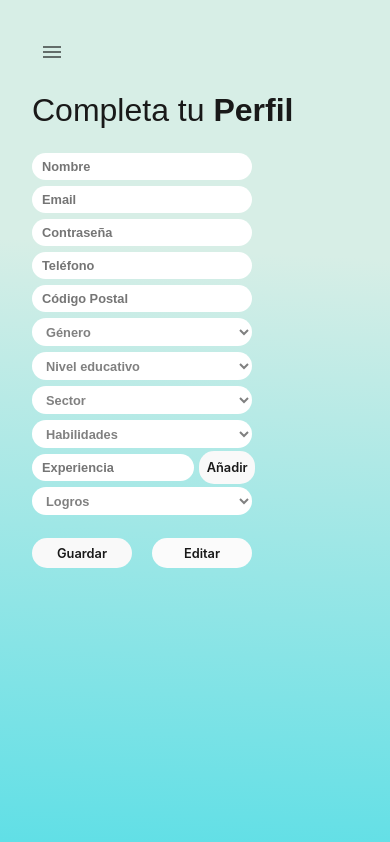
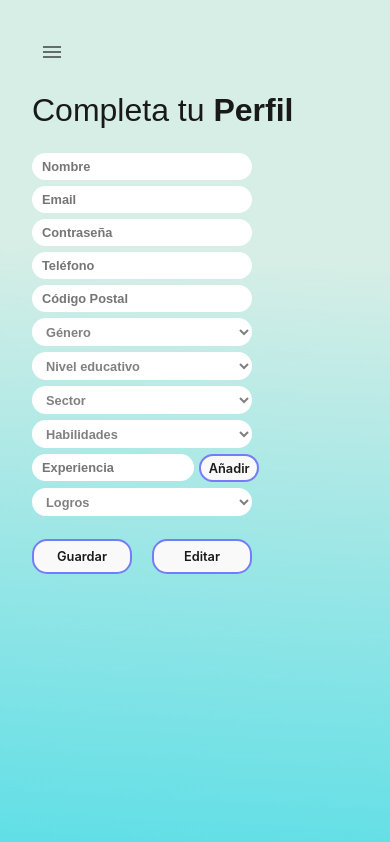
Before and after one commit to IKLANLO/desafioFS_frontend, a React (Vite) app in the folder redux-intro/: page /register in a window 390 px wide. Built offline with nearby package versions, Linux system fonts and the light colour scheme.

Commit message:
añadido diseño responsive a registro

```diff
--- a/redux-intro/src/components/Register/Register.jsx
+++ b/redux-intro/src/components/Register/Register.jsx
@@ -158,7 +158,9 @@ const Register = () => {
             name="Genero"
             value={Genero}
             onChange={onChange}>
-            <option value="">Género</option>
+            <option value="" disabled>
+              Género
+            </option>
             <option value="Mujer">Mujer</option>
             <option value="Hombre">Hombre</option>
             <option value="Otro">Otro</option>
@@ -171,7 +173,9 @@ const Register = () => {
             name="Educacion"
             value={Educacion}
             onChange={onChange}>
-            <option value="">Nivel educativo</option>
+            <option value="" disabled>
+              Nivel educativo
+            </option>
             {educacionData.map((item, index) => (
               <option key={index} value={item}>
                 {item}
@@ -186,7 +190,9 @@ const Register = () => {
             name="Sector"
             value={Sector}
             onChange={onChange}>
-            <option value="">Sector</option>
+            <option value="" disabled>
+              Sector
+            </option>
             {sectorData.map((item, index) => (
               <option key={index} value={item}>
                 {item}
@@ -207,7 +213,9 @@ const Register = () => {
                 Habilidades: [...Habilidades, nuevaHabilidad],
               })
             }}>
-            <option value="">Habilidades</option>
+            <option value="" disabled>
+              Habilidades
+            </option>
             {habilidadesData.map((item, index) => (
               <option key={index} value={item}>
                 {item}
@@ -217,14 +225,17 @@ const Register = () => {
         </div>
         <div className="experiencia-container">
           <input
-            className="experiencia-container__input "
+            className="experiencia-container__input"
             type="text"
             name="ExperienciaInput"
             value={ExperienciaInput}
             placeholder="Experiencia"
             onChange={onChange}
           />
-          <button type="button" onClick={handleAddInfo}>
+          <button
+            className="experiencia-container__button"
+            type="button"
+            onClick={handleAddInfo}>
             Añadir
           </button>
         </div>
@@ -241,7 +252,9 @@ const Register = () => {
                 Logros: [...Logros, nuevoLogro],
               })
             }}>
-            <option value="">Logros</option>
+            <option value="" disabled>
+              Logros
+            </option>
             {logrosData.map((item, index) => (
               <option key={index} value={item}>
                 {item}
@@ -253,11 +266,7 @@ const Register = () => {
           <button className="button-container__button" type="submit">
             Guardar
           </button>
-          <button
-            className="button-container__button"
-            style={{ backgroundColor: '#fbfbfb' }}>
-            Editar
-          </button>
+          <button className="button-container__button">Editar</button>
         </div>
       </form>
     </>
--- a/redux-intro/src/components/Register/Register.style.scss
+++ b/redux-intro/src/components/Register/Register.style.scss
@@ -1,3 +1,9 @@
+.container {
+  display: flex;
+  flex-wrap: wrap;
+  flex: 1;
+}
+
 .button-container {
   margin-top: 1.25rem;
 
@@ -9,7 +15,6 @@
 
 .experiencia-container {
   display: flex;
-  // max-width: 5rem;
 
   &__input {
     max-width: 8.875rem;
@@ -25,4 +30,10 @@
     border-style: none;
     border-radius: 0.9375rem;
   }
+
+  &__button {
+    height: 1.7625rem;
+    margin: 0.1875rem 0;
+    line-height: 0.625rem;
+  }
 }
--- a/redux-intro/src/index.scss
+++ b/redux-intro/src/index.scss
@@ -58,8 +58,10 @@ h1 {
 }
 
 button {
-  border-style: none;
+  border-style: solid;
+  border-color: #767cf8;
   border-radius: 0.9375rem;
+
   padding: 0.6em;
   font-size: 0.8rem;
   font-weight: 600;
@@ -70,7 +72,8 @@ button {
   transition: border-color 0.25s;
 }
 button:hover {
-  border-color: rgba(96, 223, 230, 1);
+  color: #ffffff;
+  background-color: #767cf8;
 }
 button:focus,
 button:focus-visible {
```
